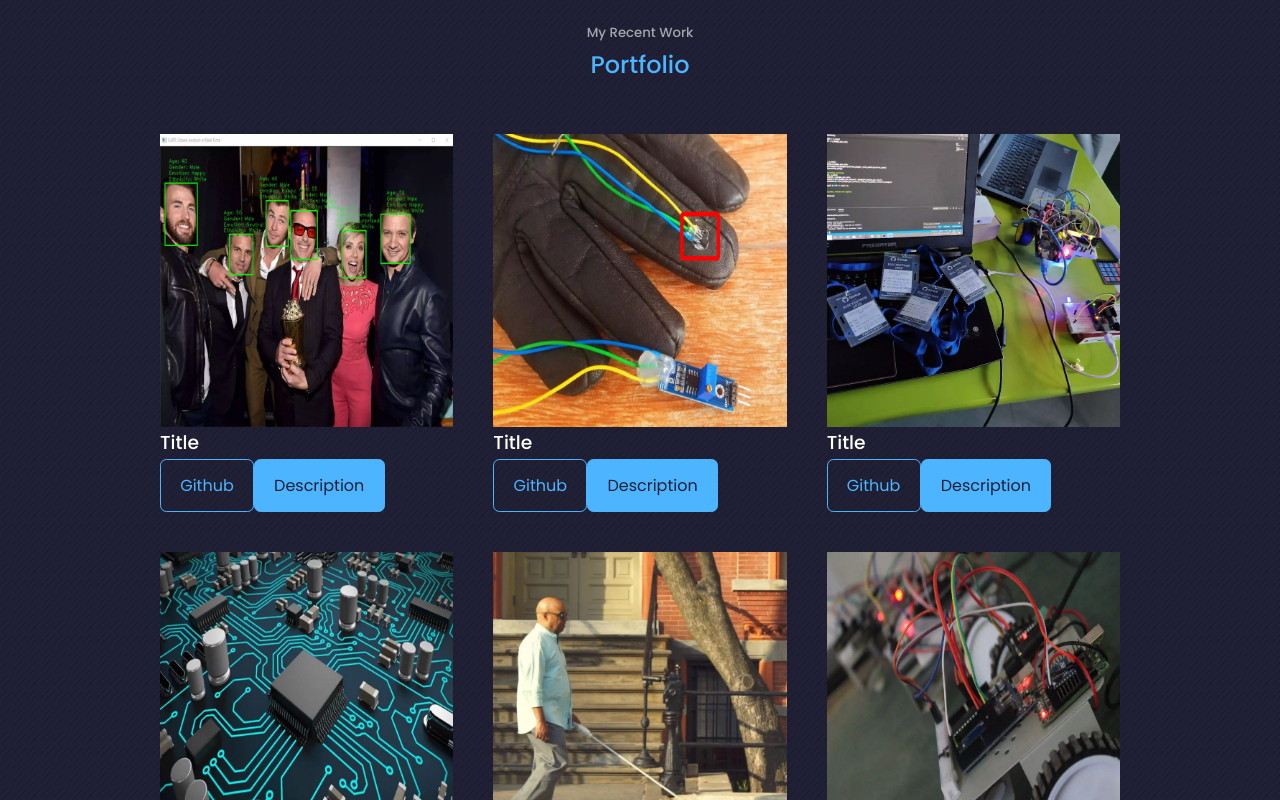
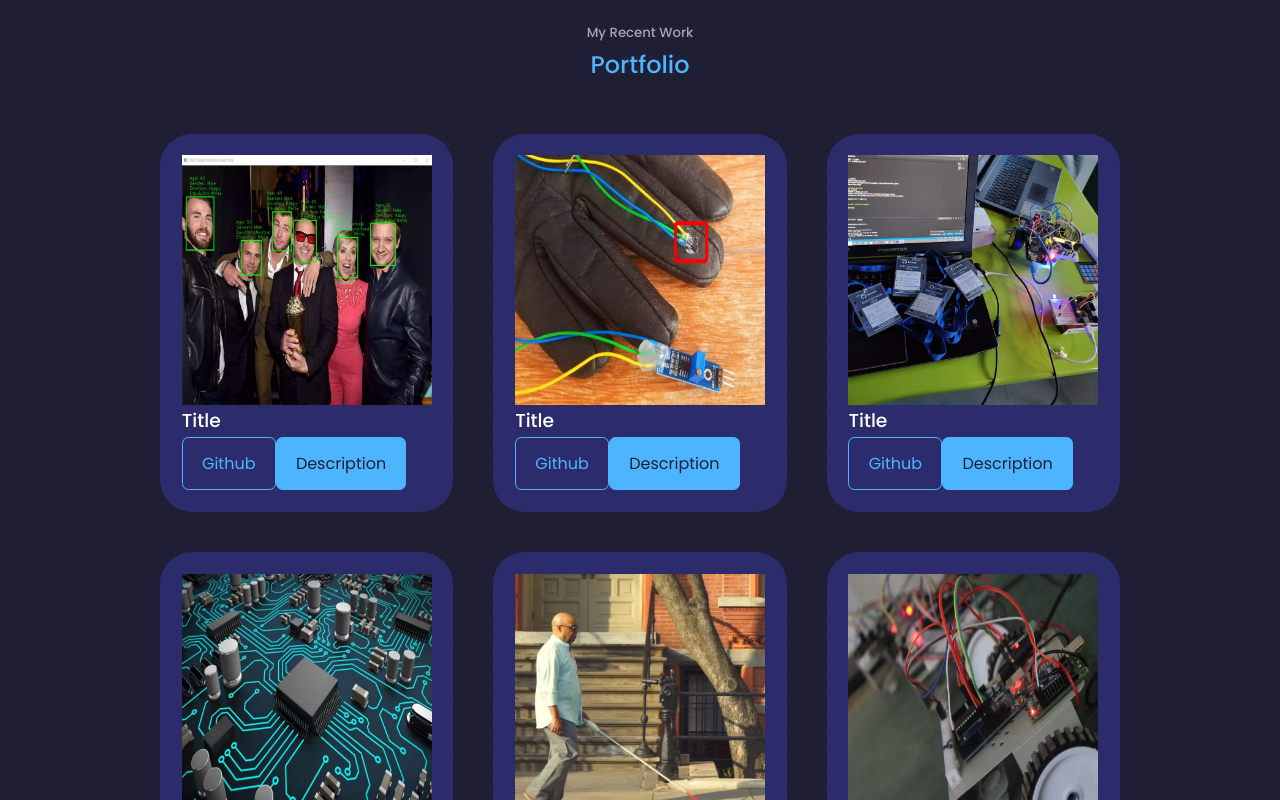
Before and after one commit to Ujjwalsharma7/Portfolio, a React (Create React App) app: page / in a window 1280 px wide. Shown: the part 2320-3120 px from the top of the page. Built offline with nearby package versions, Linux system fonts and the light colour scheme.

Commit message:
added css to portfolio item

```diff
--- a/src/components/portfolio/portfolio.css
+++ b/src/components/portfolio/portfolio.css
@@ -3,3 +3,11 @@
     grid-template-columns: repeat(3, 1fr);
     gap: 2.5rem;
 }
+
+.portfolio__item {
+    background: var(--color-bg-varient);
+    padding: 1.3rem;
+    border-radius: 2rem;
+    border: 1px solid transparent;
+    transition: var(--transition);
+}
```
